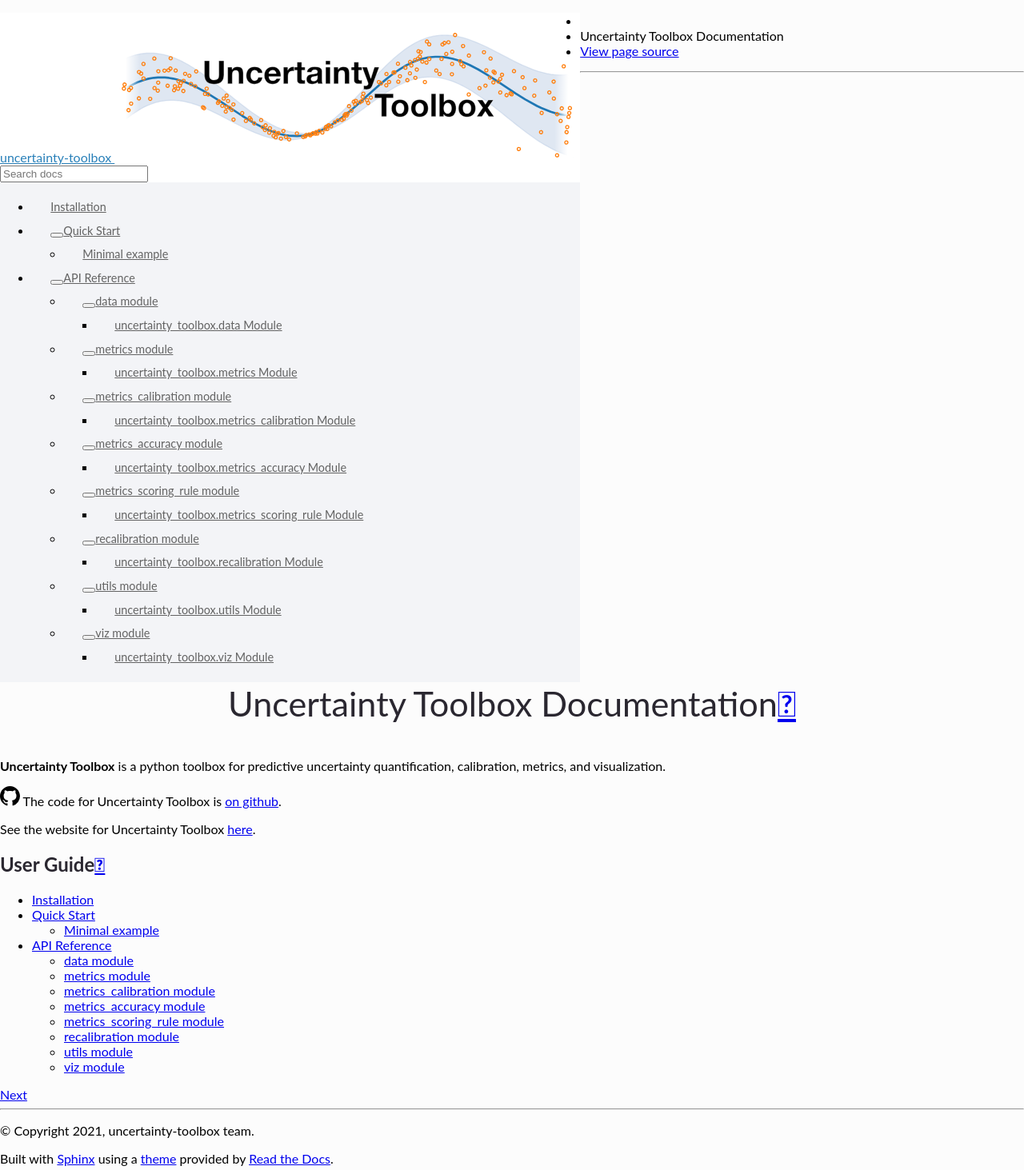
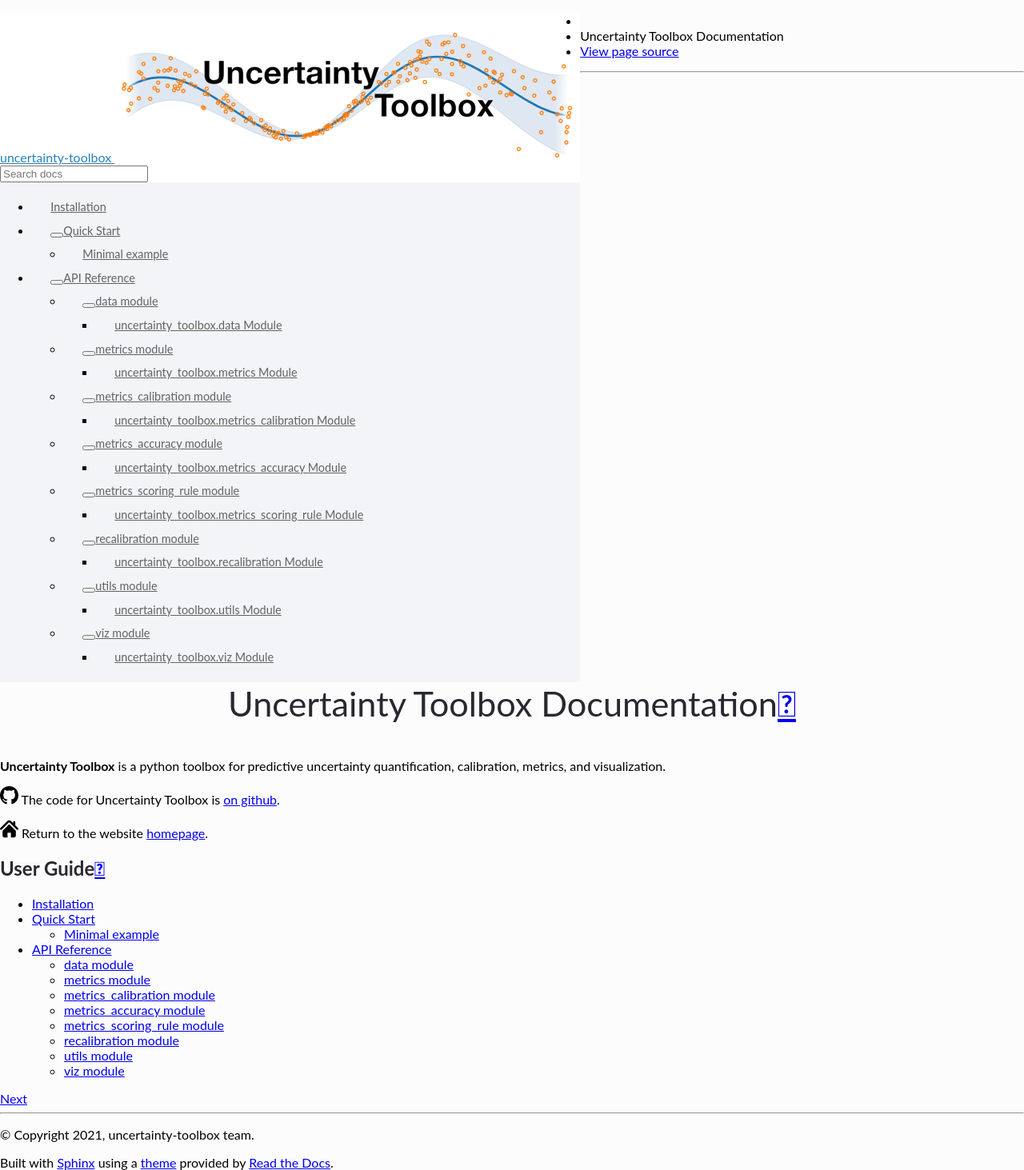
Before and after one commit to uncertainty-toolbox/uncertainty-toolbox, a Sphinx documentation site: the page built from docs/index.rst, in a window 1280 px wide. Shown: the whole page at 80% size. Built offline with Sphinx 7.4.7 and the Read the Docs theme 2.0.0, drawn with Linux system fonts in a browser that asks for light colours; formulas are drawn with MathJax 3.

Commit message:
docs: update index homepage line, add homepage icon

```diff
--- a/docs/index.rst
+++ b/docs/index.rst
@@ -7,11 +7,15 @@ calibration, metrics, and visualization.
 |github| The code for Uncertainty Toolbox is `on github
 <https://github.com/uncertainty-toolbox/uncertainty-toolbox>`_.
 
-See the website for Uncertainty Toolbox `here <https://uncertainty-toolbox.github.io/>`_.
+|homepage| Return to the website `homepage <https://uncertainty-toolbox.github.io/>`_.
 
 .. |github| image:: assets/github.svg
-  :width: 25
+  :width: 23
   :alt: github
+
+.. |homepage| image:: assets/homepage.svg
+  :width: 23
+  :alt: homepage
 
 
 User Guide
```
Also changed, not shown: docs/assets/homepage.svg (added).
